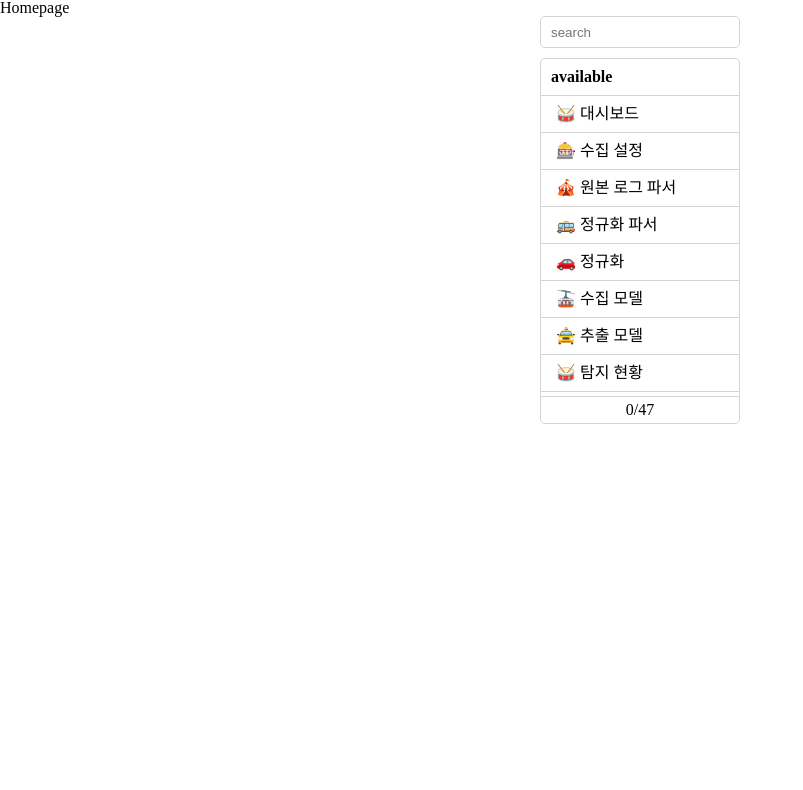
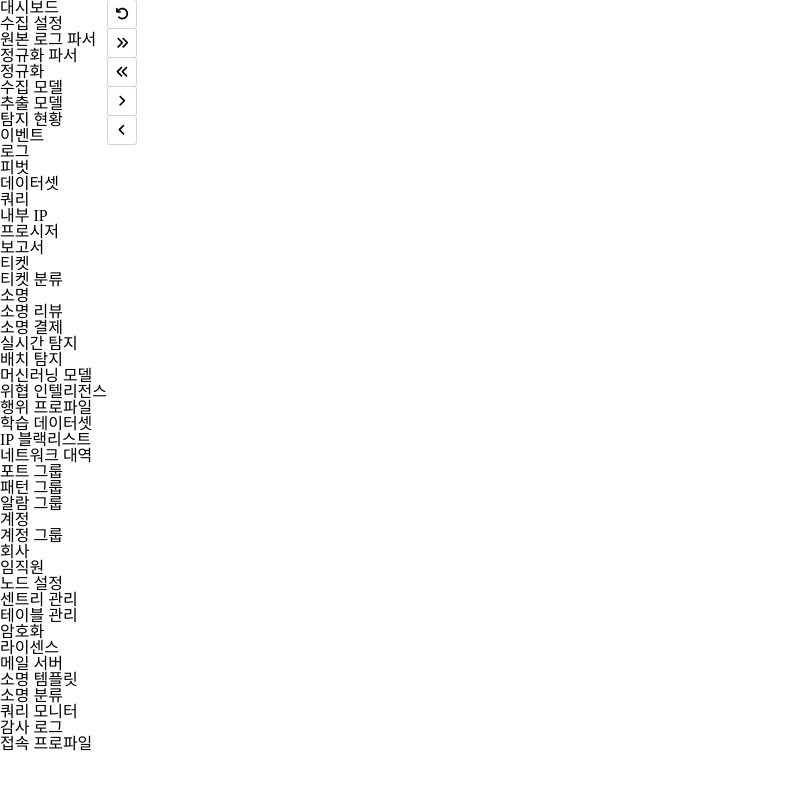
Before and after one commit to wanted-codestates-project-team-05/wanted-codestates-project-05-3, a React (Create React App) app: page / in a window 1280 px wide. Shown: the top 790 px of the page, without its empty margins (0-803 px from the left). Built offline with nearby package versions, Linux system fonts and the light colour scheme.

Commit message:
Feat: shift key 누르고 클릭 시 전체 데이터 선택 기능 추가

```diff
--- a/src/App.js
+++ b/src/App.js
@@ -1,13 +1,15 @@
 import GlobalStyle from './GlobalStyle';
 import Homepage from './pages/Homepage';
 import ListContainer from './components/ListContainer';
+import ItemMoveButton from './components/ItemMoveButton/ItemMoveButton';
 
 function App() {
   return (
     <>
       <GlobalStyle />
-      <Homepage />
-      <ListContainer />
+      {/*<Homepage />*/}
+      {/*<ListContainer />*/}
+      <ItemMoveButton />
     </>
   );
 }
--- a/src/components/ItemMoveButton/ItemMoveButton.js
+++ b/src/components/ItemMoveButton/ItemMoveButton.js
@@ -11,26 +11,12 @@ import {
 import { leftListState, rightListState } from '../../atom/objectAtom';
 import { useRecoilState } from 'recoil';
 import { emojiMenus } from '../../assets/data';
-import CountSelectedItem from './CountSelectedItem';
 
 const ItemMoveButton = () => {
   const [leftList, setLeftList] = useRecoilState(leftListState);
   const [rightList, setRightList] = useRecoilState(rightListState);
 
-  const [selectedItems, setSelectedItems] = useState([
-    {
-      id: 19,
-      topId: 6,
-      code: 'EXPLANATION',
-      name: '소명',
-      nameEn: 'Explanation',
-      nameKo: '소명',
-      route: '/explanation',
-      ordinal: 3,
-      visible: true,
-      emoji: '🚗',
-    },
-  ]);
+  const [selectedItems, setSelectedItems] = useState([]);
   const handleInitializationClick = () => {
     setLeftList(emojiMenus);
     setRightList([]);
@@ -46,6 +32,7 @@ const ItemMoveButton = () => {
         return result;
       })
     );
+    setSelectedItems([]);
   };
   const handleMoveAvailable = (selectedItems) => {
     setLeftList((leftList) => leftList.concat(selectedItems));
@@ -58,6 +45,7 @@ const ItemMoveButton = () => {
         return result;
       })
     );
+    setSelectedItems([]);
   };
   const handleMoveAll = (direction) => {
     if (direction === 'right') {
@@ -68,26 +56,32 @@ const ItemMoveButton = () => {
       setRightList([]);
     }
   };
-  const handleSelected = (option) => {
-    if (selectedItems.includes(option)) {
-      setSelectedItems((selected) => selected.filter((item) => item.id !== option.id));
+  const handleSelected = (e, option) => {
+    if (e.shiftKey) {
+      const targetItems = e.target.parentElement.id;
+      if (targetItems === 'left') {
+        setSelectedItems(leftList);
+      } else if (targetItems === 'right') {
+        setSelectedItems(rightList);
+      }
     } else {
-      setSelectedItems((selected) => [...selected, option]);
+      if (selectedItems.includes(option)) {
+        setSelectedItems((selected) => selected.filter((item) => item.id !== option.id));
+      } else {
+        setSelectedItems((selected) => [...selected, option]);
+      }
     }
   };
 
   return (
-    <>
-      <CountSelectedItem selectedItemsLength={selectedItems.length} direction="left" />
-      <ul>
-        {rightList.map((option) => (
-          <Item key={option.id} selected={selectedItems.includes(option)} onClick={() => handleSelected(option)}>
+    <FakeContainer>
+      <ul id="left">
+        {leftList.map((option) => (
+          <Item key={option.id} selected={selectedItems.includes(option)} onClick={(e) => handleSelected(e, option)}>
             {option.name}
           </Item>
         ))}
       </ul>
-      {console.log(rightList, 'rightList2')}
-      {console.log(leftList, 'leftList2')}
       <Wrap>
         <Button>
           <FontAwesomeIcon icon={faArrowRotateRight} onClick={handleInitializationClick} />
@@ -105,10 +99,22 @@ const ItemMoveButton = () => {
           <FontAwesomeIcon icon={faAngleRight} onClick={() => handleMoveAvailable(selectedItems)} />
         </Button>
       </Wrap>
-    </>
+      <ul id="right">
+        {rightList.map((option) => (
+          <Item key={option.id} selected={selectedItems.includes(option)} onClick={(e) => handleSelected(e, option)}>
+            {option.name}
+          </Item>
+        ))}
+      </ul>
+    </FakeContainer>
   );
 };
 export default ItemMoveButton;
+
+const FakeContainer = styled.div`
+  display: flex;
+  flex-direction: row;
+`;
 
 const Wrap = styled.div`
   display: flex;
```
